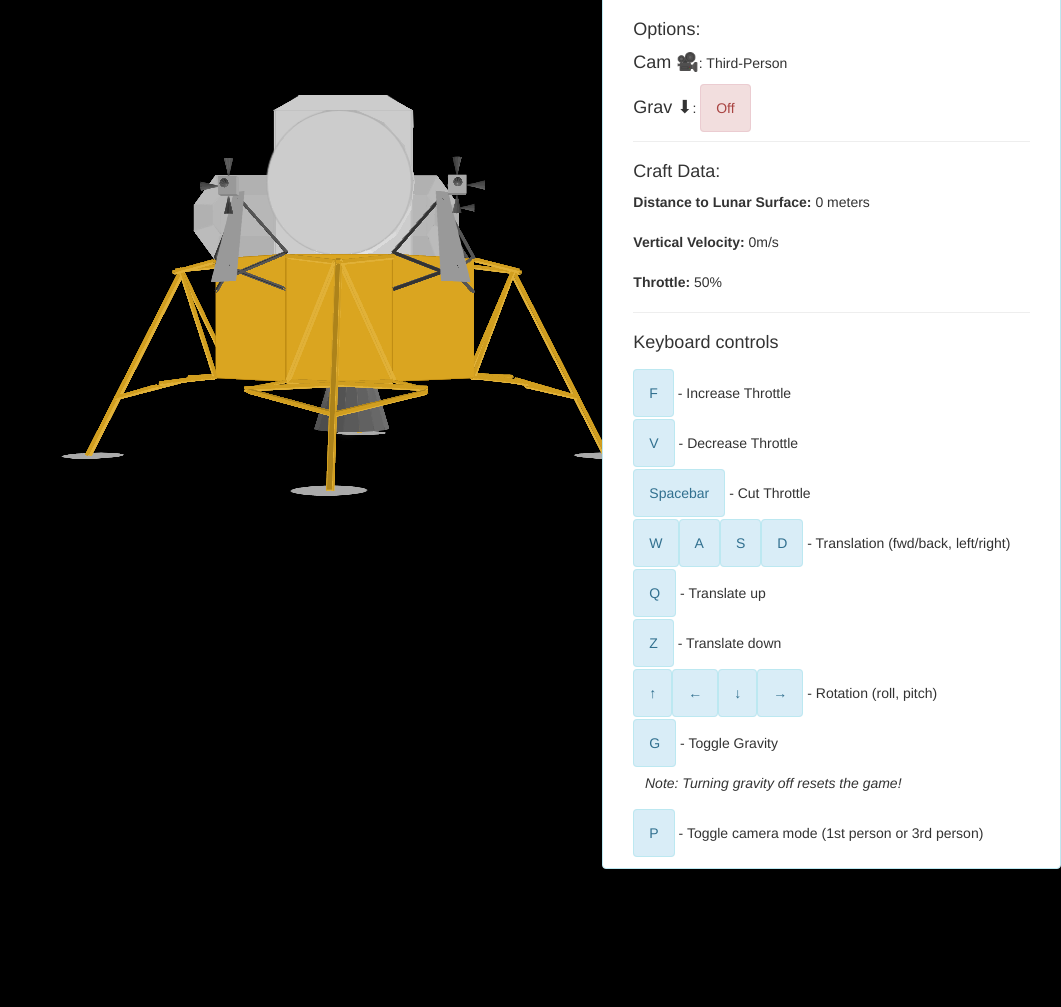
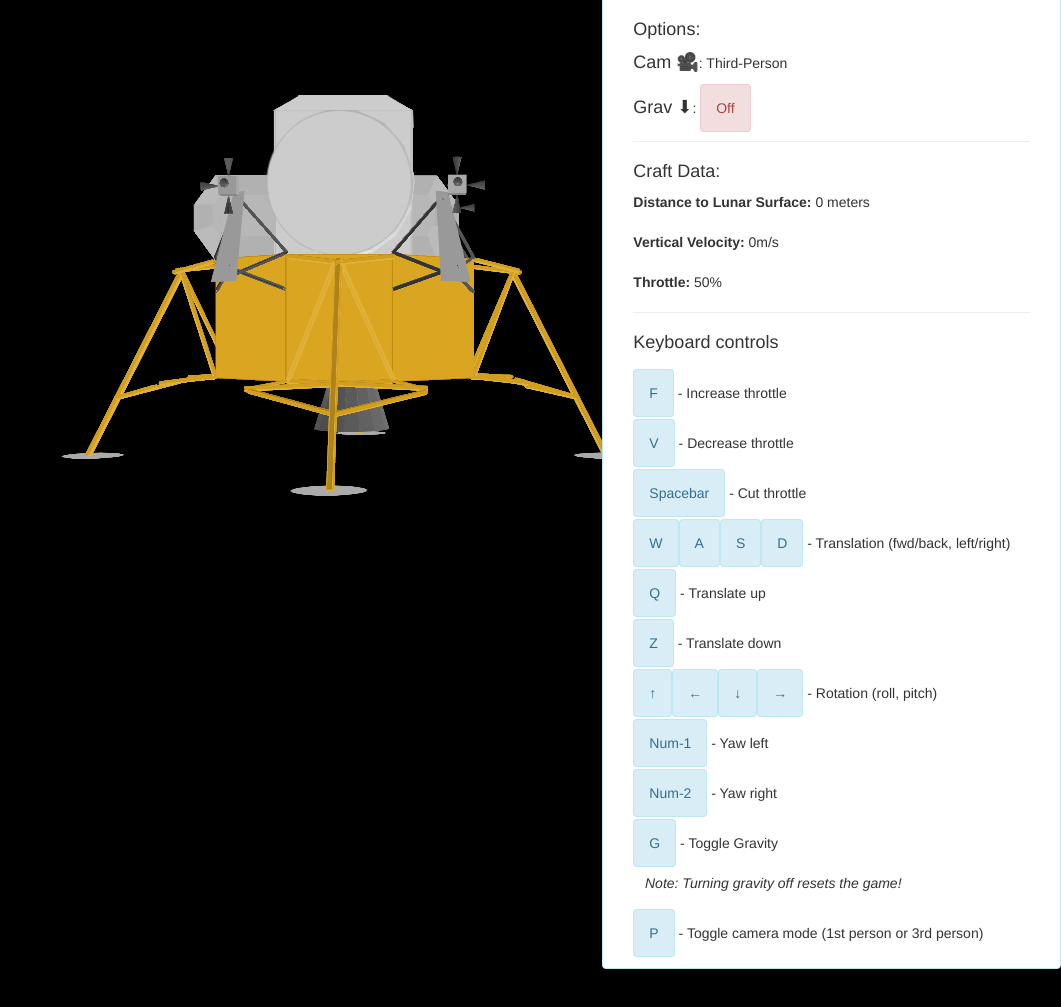
Before and after one commit to Newms34/lunar, a website: page views/index.html in a window 1280 px wide. Shown: the part 73-1080 px from the top of the page, without its empty margins (219-1280 px from the left). Drawn offline with nearby package versions, Linux system fonts and the light colour scheme; some packages are replaced by stand-ins of ours; no server answers; a script that the page names is missing.

Commit message:
added yaw info

```diff
--- a/views/index.html
+++ b/views/index.html
@@ -44,13 +44,15 @@
                 <hr>
                 <p>
                     <h4>Keyboard controls</h4>
-                    <p class='key-cmds'><span class='alert alert-info'>F</span> - Increase Throttle</p>
-                    <p class='key-cmds'><span class='alert alert-info'>V</span> - Decrease Throttle</p>
-                    <p class='key-cmds'><span class='alert alert-info'>Spacebar</span> - Cut Throttle</p>
+                    <p class='key-cmds'><span class='alert alert-info'>F</span> - Increase throttle</p>
+                    <p class='key-cmds'><span class='alert alert-info'>V</span> - Decrease throttle</p>
+                    <p class='key-cmds'><span class='alert alert-info'>Spacebar</span> - Cut throttle</p>
                     <p class='key-cmds'><span class='alert alert-info'>W</span><span class='alert alert-info'>A</span><span class='alert alert-info'>S</span><span class='alert alert-info'>D</span> - Translation (fwd/back, left/right)</p>
                     <p class='key-cmds'><span class='alert alert-info'>Q</span> - Translate up</p>
                     <p class='key-cmds'><span class='alert alert-info'>Z</span> - Translate down</p>
                     <p class='key-cmds'><span class='alert alert-info'>&uparrow;</span><span class='alert alert-info'>&leftarrow;</span><span class='alert alert-info'>&downarrow;</span><span class='alert alert-info'>&rightarrow;</span> - Rotation (roll, pitch)</p>
+                    <p class='key-cmds'><span class='alert alert-info'>Num-1</span> - Yaw left</p>
+                    <p class='key-cmds'><span class='alert alert-info'>Num-2</span> - Yaw right</p>
                     <p class='key-cmds'><span class='alert alert-info'>G</span> - Toggle Gravity<br><br>
                     <i>&nbsp;&nbsp;&nbsp;Note: Turning gravity off resets the game!</i>
                     </p>
```
